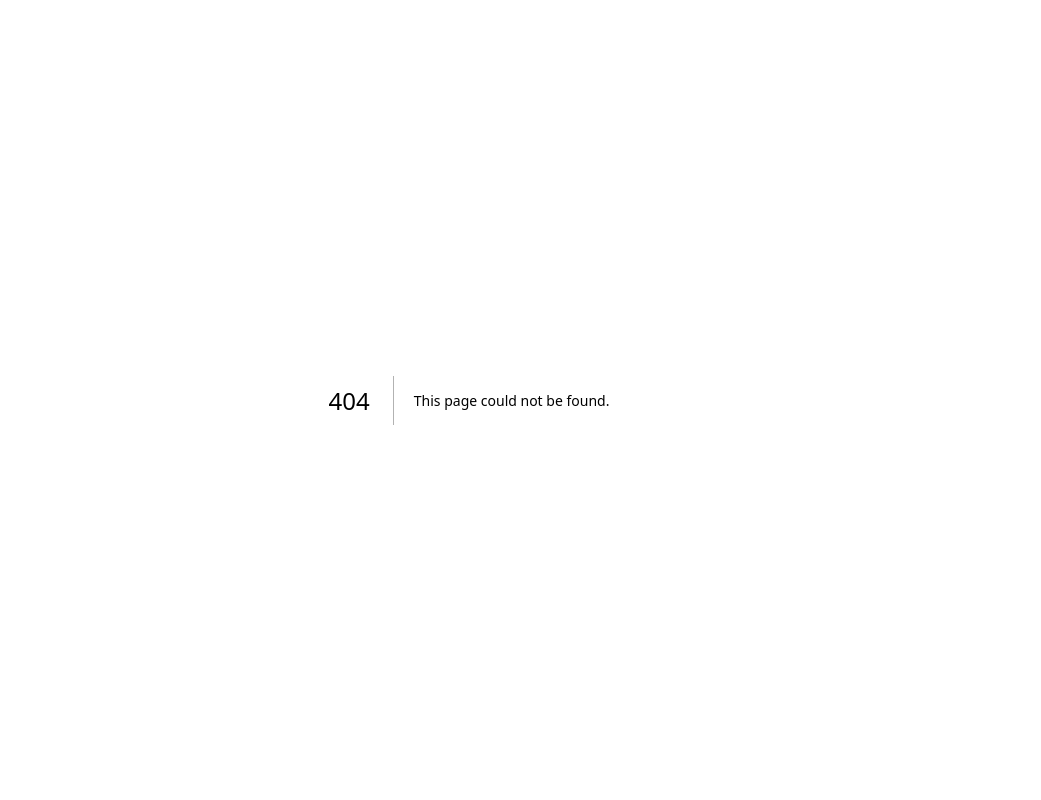
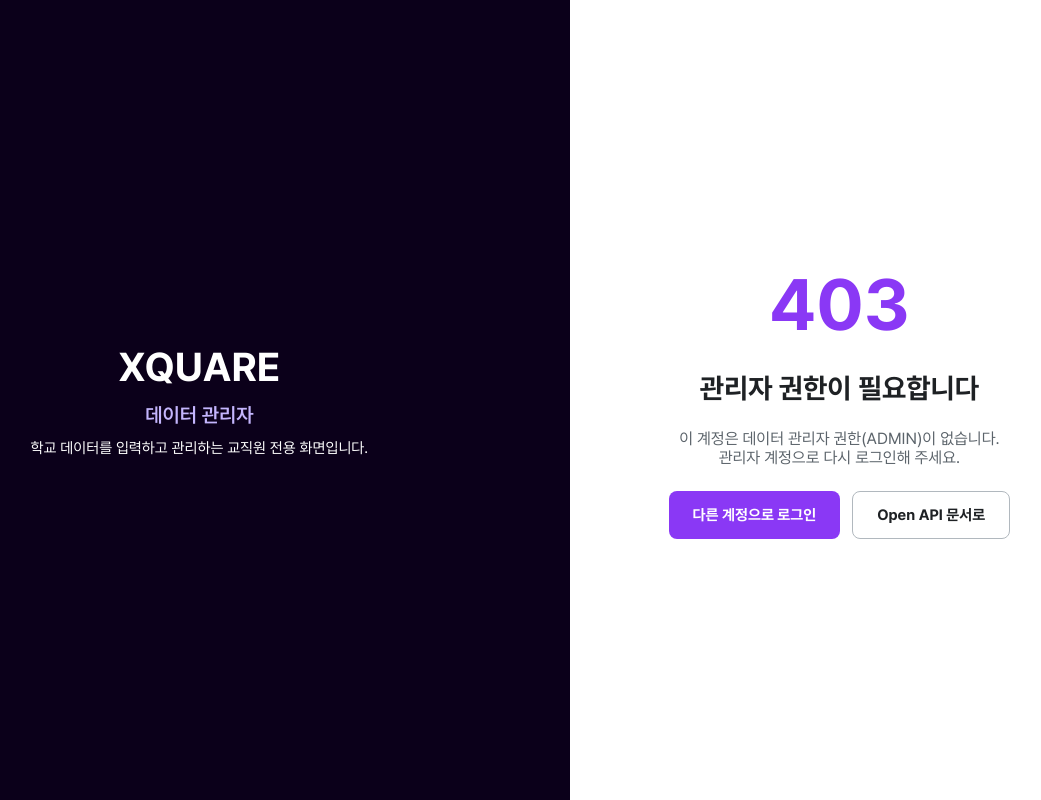
Before and after one commit to team-xquare/xquare-openapi-frontend, a Next.js app in the folder apps/admin/: page /forbidden in a window 1280 px wide. Before the commit this address had no page. Shown: the whole page, without its empty margins (171-1212 px from the left). Built offline with nearby package versions, Linux system fonts and the light colour scheme; no server answers.

Commit message:
feat: admin 권한 없음(403) 화면 퍼블리싱

```diff
--- /dev/null
+++ b/apps/admin/src/app/forbidden/page-style.ts
@@ -0,0 +1,42 @@
+import styled from "@emotion/styled";
+import { Xquare_colors } from "../../styles/colors";
+
+export const ForbiddenBox = styled.div`
+  align-items: center;
+  display: flex;
+  flex-direction: column;
+  gap: 24px;
+  line-height: normal;
+  text-align: center;
+`;
+
+export const StatusCode = styled.p`
+  color: ${Xquare_colors.purple[400]};
+  font-size: 72px;
+  font-weight: 700;
+  margin: 0;
+`;
+
+export const ForbiddenTitle = styled.h1`
+  color: ${Xquare_colors.slate[900]};
+  font-size: 28px;
+  font-weight: 700;
+  margin: 0;
+`;
+
+export const ForbiddenDescription = styled.div`
+  color: ${Xquare_colors.slate[600]};
+  font-size: 16px;
+  max-width: 420px;
+
+  p {
+    margin: 0;
+  }
+`;
+
+export const ForbiddenActions = styled.div`
+  display: flex;
+  flex-wrap: wrap;
+  gap: 12px;
+  justify-content: center;
+`;
--- /dev/null
+++ b/apps/admin/src/app/forbidden/page.tsx
@@ -0,0 +1,40 @@
+"use client";
+
+import { AuthLayout } from "../../components/auth-layout/auth-layout";
+import {
+  PrimaryLink,
+  SecondaryAnchor,
+} from "../../components/auth-layout/auth-layout-style";
+import {
+  ForbiddenActions,
+  ForbiddenBox,
+  ForbiddenDescription,
+  ForbiddenTitle,
+  StatusCode,
+} from "./page-style";
+
+// user 앱(Open API 문서) 주소. 배포 주소가 정해지기 전이라 기본값은 로컬 개발 서버
+// 빌드할 때 값이 들어가므로, 배포 빌드에는 NEXT_PUBLIC_OPEN_API_DOCS_URL을 넣어야 함
+const OPEN_API_DOCS_URL =
+  process.env.NEXT_PUBLIC_OPEN_API_DOCS_URL || "http://localhost:3000";
+
+// 로그인한 계정에 ADMIN 권한이 없을 때 보여주는 화면
+export default function ForbiddenPage() {
+  return (
+    <AuthLayout>
+      <ForbiddenBox>
+        <StatusCode aria-hidden="true">403</StatusCode>
+        <ForbiddenTitle>관리자 권한이 필요합니다</ForbiddenTitle>
+        <ForbiddenDescription>
+          <p>이 계정은 데이터 관리자 권한(ADMIN)이 없습니다.</p>
+          <p>관리자 계정으로 다시 로그인해 주세요.</p>
+        </ForbiddenDescription>
+        <ForbiddenActions>
+          {/* 로그아웃 API 연동 전이라 로그인 화면으로 이동만 함 */}
+          <PrimaryLink href="/login">다른 계정으로 로그인</PrimaryLink>
+          <SecondaryAnchor href={OPEN_API_DOCS_URL}>Open API 문서로</SecondaryAnchor>
+        </ForbiddenActions>
+      </ForbiddenBox>
+    </AuthLayout>
+  );
+}
```
